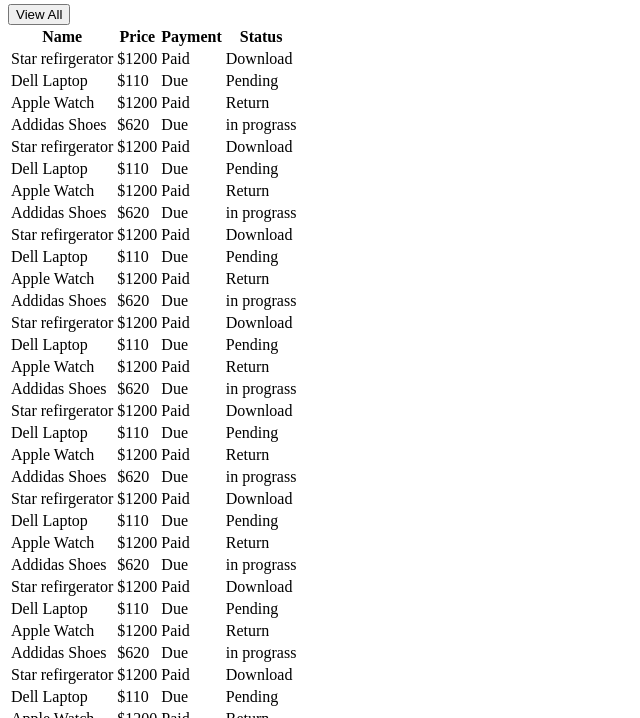
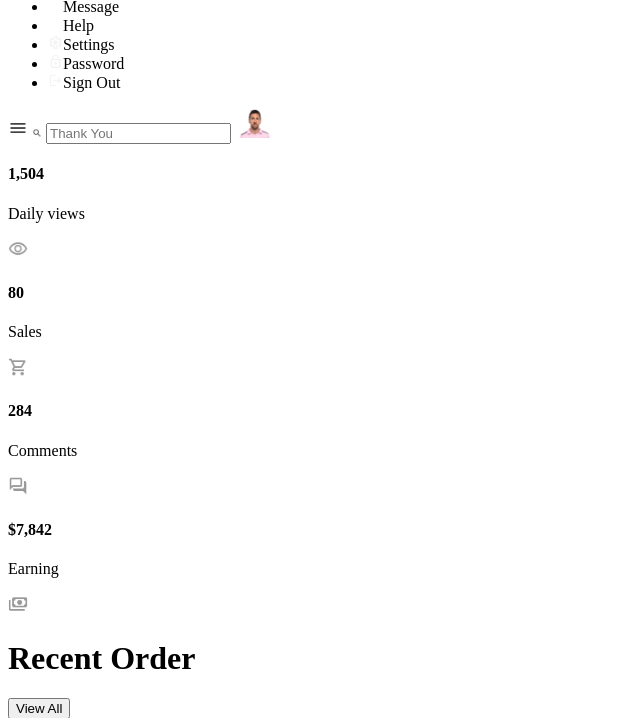
Before and after one commit to khalilomohammed/website--phone--screen, a plain HTML site: page index.html in a window 1280 px wide. Shown: the part 76-794 px from the top of the page, without its empty margins (0-640 px from the left). Drawn offline with Linux system fonts and the light colour scheme; files whose address does not match are found by name.

Commit message:
Update index.html

```diff
--- a/index.html
+++ b/index.html
@@ -12,7 +12,7 @@
     <div class="contain">
 
         <!-- leftbar -->
-<!--          <div class="navigation">
+         <div class="navigation">
         <ul>
         <li><img src="./apple.png" alt="" width="15px" height="15px">Brand Name</li>
         <li><img src="./home.png" alt=""width="15px" height="15px">Home</li>
@@ -25,9 +25,9 @@
         </ul>
         </div>
 
-         -->
+
         <!-- main in center page -->
-<!--     <main>
+    <main>
         <div class="header">
             <img src="./main.png" alt="" width="20px" height="20px">
             <span>
@@ -36,9 +36,9 @@
             </span>
                <img src="./messi.png" alt="" width="40px" height="30px">
         </div>
-         -->
+
         <!-- four icons -->
-<!--         <div class="four-icons">
+        <div class="four-icons">
             <div class="views">
                 <h4>1,504</h4>
                 <p>Daily views</p>
@@ -60,7 +60,7 @@
             <img src="./earning.png" alt="" width="20px" height="20px">
         </div>
     </div>
- -->
+
          <!-- recent-order-table-->
         <div class="recent-order">
             <h1>Recent Order</h1>
```
